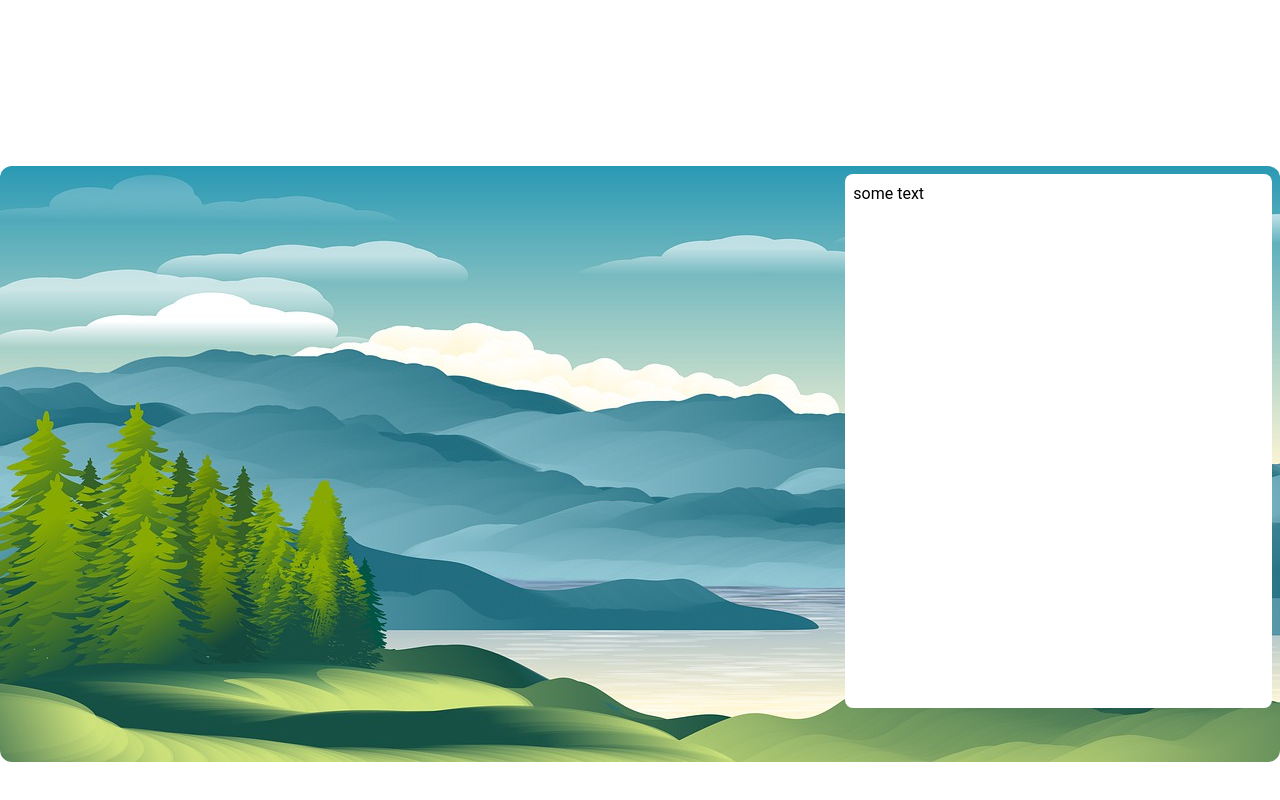
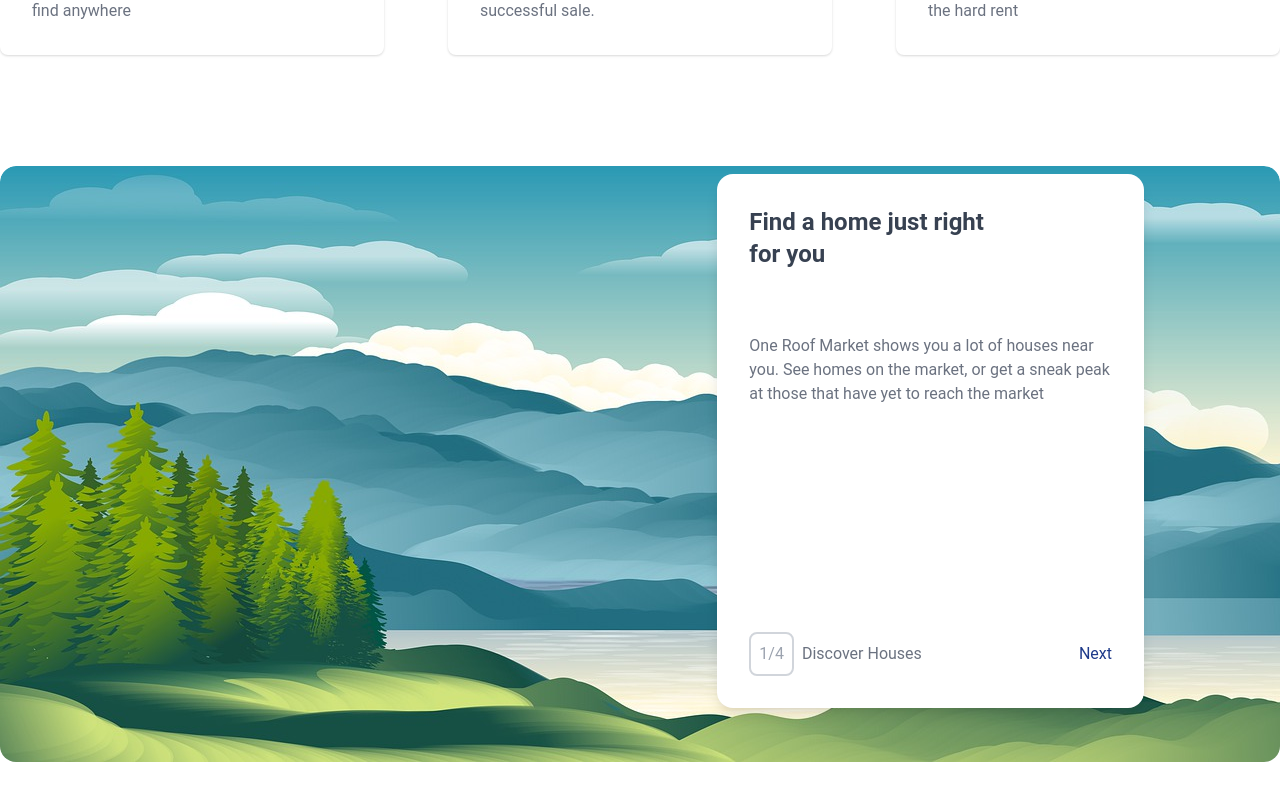
Before and after one commit to tatendabakozw/one-roof, a Next.js app: page / in a window 1280 px wide. Shown: the part 1575-2375 px from the top of the page. Built offline with nearby package versions, Linux system fonts and the light colour scheme.

Commit message:
discover houses banner

```diff
--- a/pages/index.tsx
+++ b/pages/index.tsx
@@ -25,7 +25,7 @@ export default function Home() {
             </>
           </div>
         </div>
-        <div className="min-h-screen mt-16">
+        <div className="min-h-screen mt-16 flex flex-col items-center">
           <div className="self-center flex h-full flex-col my-auto">
             <p className="text-gray-500 uppercase self-center text-center text-lg mb-2">our services</p>
             <div className="w-14 border-b-2 border-blue-900 self-center mb-16"></div>
@@ -68,16 +68,32 @@ export default function Home() {
           </div>
         </div>
         <div className="relative min-h-screen flex flex-col items-center overflow-hidden">
-          <div className="absolute my-auto rounded-lg overflow-hidden">
-            <div className="relative">
-              <Image src={banner} className="z-0  rounded-xl" alt="Picture of the author"/>
+          <div className="absolute my-auto rounded-2xl overflow-hidden">
+            <div className="relative my-auto">
+              <Image src={banner} className="z-0  rounded-2xl" alt="Picture of the author"/>
               <div className="absolute"></div>
             </div>
           </div>
-          <div className="z-10 m-2 absolute self-end bg-white w-1/3 rounded-lg p-2 h-2/3">
-            some text
+          <div className="z-10 m-2 absolute self-end flex flex-col bg-white shadow-lg right-32 w-1/3 rounded-2xl p-8 h-2/3">
+            <p className="w-2/3 text-gray-700 text-2xl font-semibold mb-16">Find a home just right for you</p>
+            <p className="text-gray-500 "> One Roof Market shows you a lot of houses near you. See homes on the market, or get a sneak peak at those that have yet to reach the market </p>
+            <div className="flex-grow flex-1" />
+            <div className="discover">
+              <div className="flex flex-row items-center w-full">
+                <div className=" nox p-2 border-2 border-gray-300 rounded-lg">
+                  <p className="text-gray-400">1/4</p>
+                </div>
+                <p className="text-gray-500 ml-2 capitalize">discover houses</p>
+                <div className="flex-grow"></div>
+                <span className="flex-end text-right text-blue-900">
+                  Next
+                </span>
+              </div>
+
+            </div>
           </div>
-        </div>
+
+          </div>
       </div>
     </HomeLayout>
   )
```
